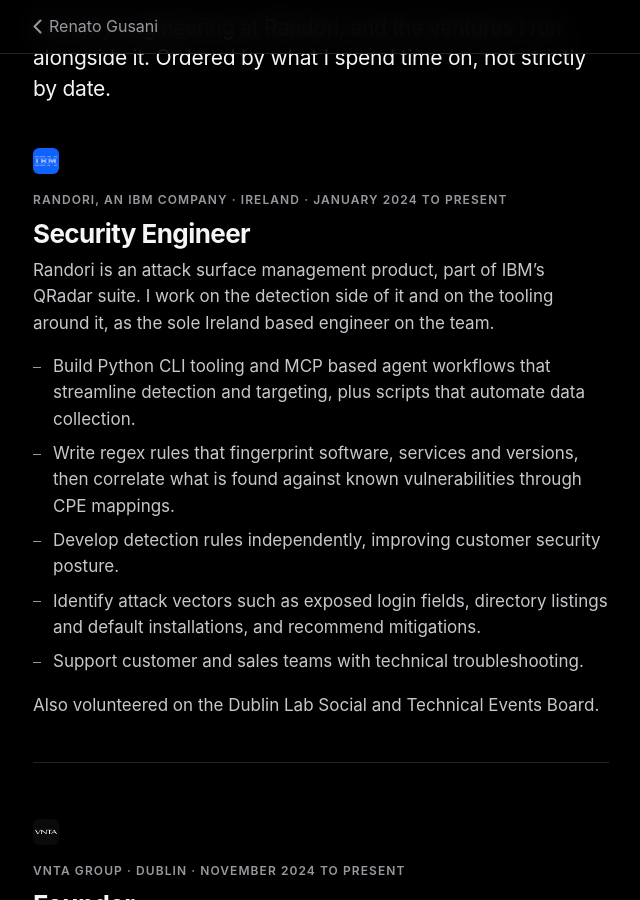
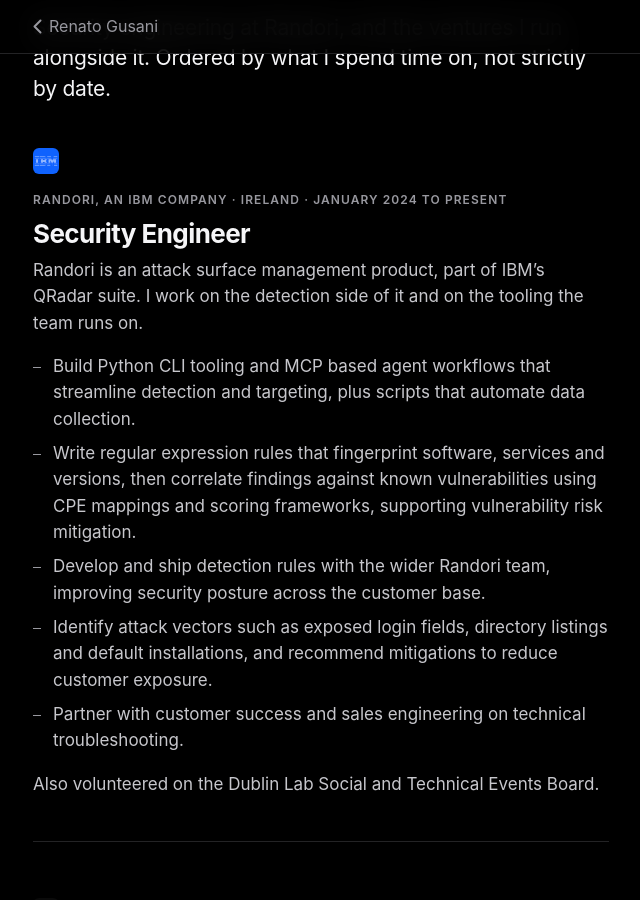
Before and after one commit to renatogusani/personal-site, a Jekyll site: the page built from work.md, in a window 1280 px wide and 900 px high, scrolled down 197 px. Shown: the whole window, without its empty margins (319-959 px from the left). Built offline with Jekyll 4.4.1, drawn with Linux system fonts in a browser that asks for light colours.

Commit message:
Rewrite the CV and carry the same changes onto the site
Three pieces of feedback, all applied to both the PDF and the site.

Dropped "sole Ireland based engineer on the team". It reads as a lone
contributor when the point is the opposite, so the Randori work is now
framed as done with the team: "develop and ship detection rules with the
wider Randori team, improving security posture across the customer base".

Widened the security vocabulary for automated screening, which was
repeating "security engineer" and little else. Now also: cyber security
engineer, attack surface management, detection engineering, vulnerability
management and risk mitigation, CVE and CPE correlation, scoring
frameworks, service fingerprinting, security posture, security monitoring,
alert triage, incident response. The job title in the experience heading
stays exactly as it is, "Security Engineer"; the wider vocabulary sits in
the profile, skills and bullets, where it is description rather than a
title claim.

Shortened the VNTA section to the text you gave, verbatim. Maison Seul is
named in the parent line and has no bullet of its own.

The PDF is rebuilt from HTML rather than edited, so it is reproducible:
cv.html plus a Chromium print. A4, Liberation Sans, the same face the
original used, still two pages. assets/Renato-Gusani-CV.pdf is replaced,
so the download on About and Contact serves the new one.

All of it recorded in cv-reference.md, including the rule never to use the
sole-engineer line again.

Co-Authored-By: Claude Opus 5 <noreply@anthropic.com>
Claude-Session: https://claude.ai/code/session_019WrpS6jkpRWjfV3syLupkp

```diff
--- a/work.md
+++ b/work.md
@@ -66,17 +66,19 @@ Randori, an IBM company · Ireland · January 2024 to present
 {:#ibm}
 
 Randori is an attack surface management product, part of IBM's QRadar suite. I
-work on the detection side of it and on the tooling around it, as the sole
-Ireland based engineer on the team.
+work on the detection side of it and on the tooling the team runs on.
 
 * Build Python CLI tooling and MCP based agent workflows that streamline
   detection and targeting, plus scripts that automate data collection.
-* Write regex rules that fingerprint software, services and versions, then
-  correlate what is found against known vulnerabilities through CPE mappings.
-* Develop detection rules independently, improving customer security posture.
+* Write regular expression rules that fingerprint software, services and
+  versions, then correlate findings against known vulnerabilities using CPE
+  mappings and scoring frameworks, supporting vulnerability risk mitigation.
+* Develop and ship detection rules with the wider Randori team, improving
+  security posture across the customer base.
 * Identify attack vectors such as exposed login fields, directory listings and
-  default installations, and recommend mitigations.
-* Support customer and sales teams with technical troubleshooting.
+  default installations, and recommend mitigations to reduce customer exposure.
+* Partner with customer success and sales engineering on technical
+  troubleshooting.
 
 Also volunteered on the Dublin Lab Social and Technical Events Board.
 
```
Also changed, not shown: cv-reference.md (+23 -15 lines), 1 other file.
